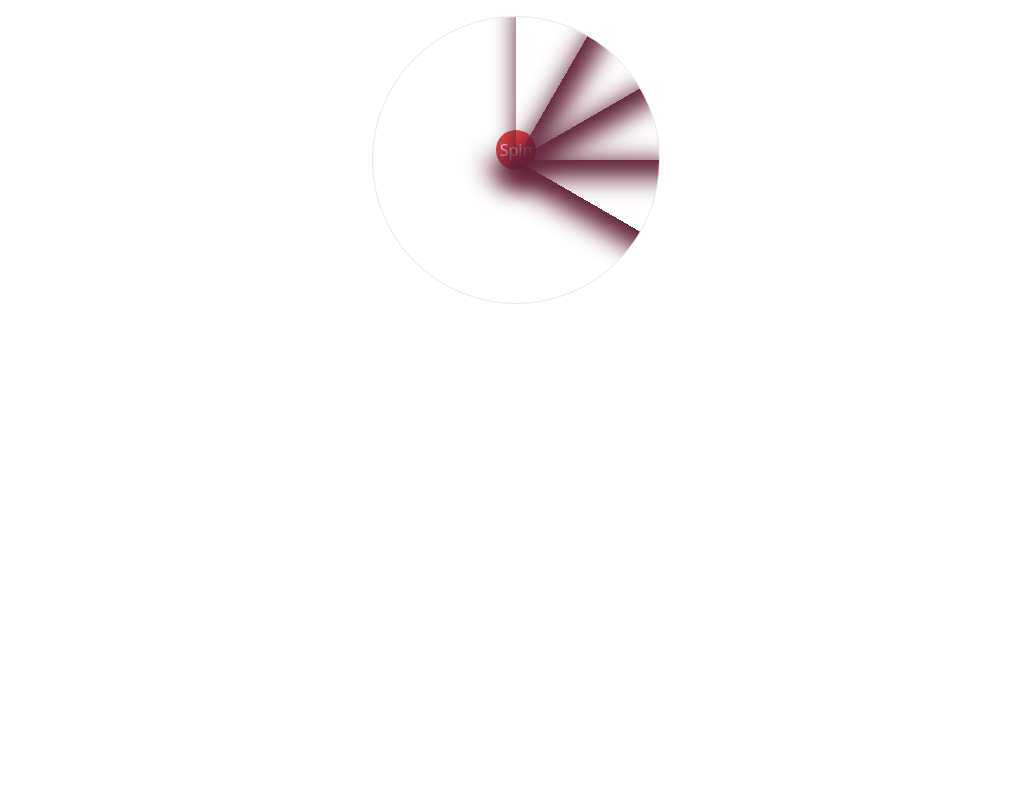
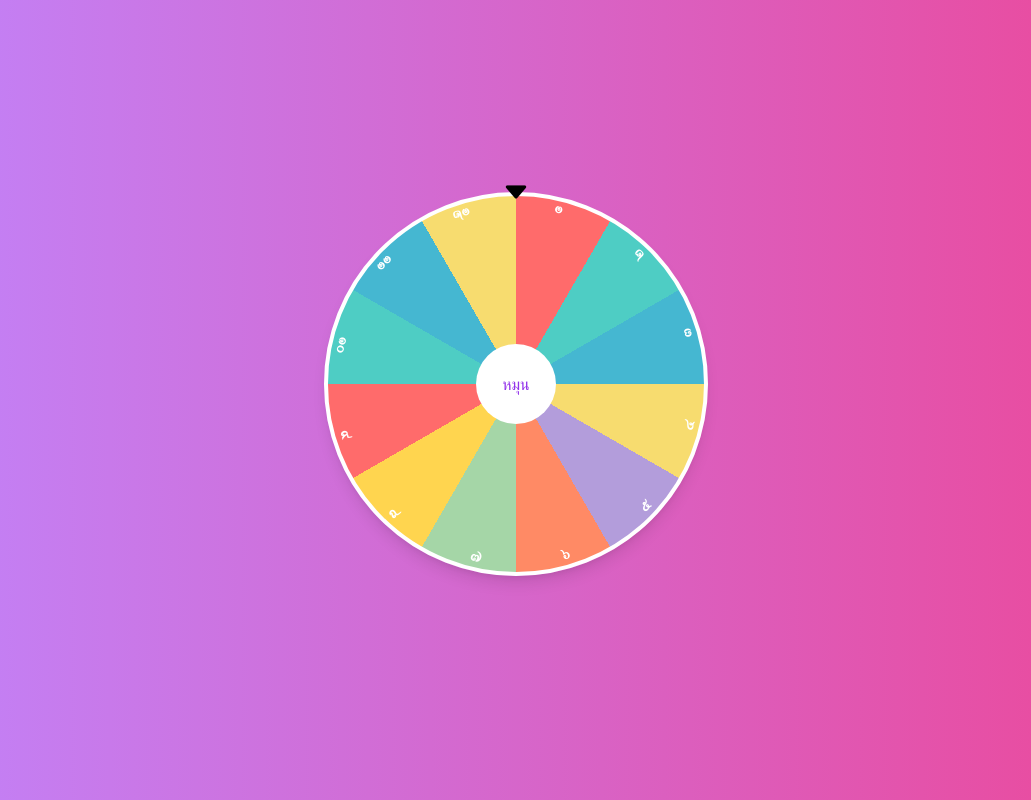
Before and after one commit to nutkiattisak/fortune-telling-lanna, a Vue app: page / in a window 1280 px wide. Shown: the whole page, without its empty margins (124-1155 px from the left). Built offline with nearby package versions, Linux system fonts and the light colour scheme.

Commit message:
feat: update spin wheel

```diff
--- a/src/App.vue
+++ b/src/App.vue
@@ -1,14 +1,14 @@
-<script setup lang="ts">
-import Spinner from './components/Spinner.vue';
-</script>
-
 <template>
-  <div>
-    <Spinner />
-  </div>
-
+  <WheelComponent />
 </template>
 
-<style scoped>
+<script lang="ts">
+import { defineComponent } from "vue"
+import WheelComponent from "./components/WheelComponent.vue"
 
-</style>
+export default defineComponent({
+  components: {
+    WheelComponent,
+  },
+})
+</script>
--- /dev/null
+++ b/src/components/WheelComponent.vue
@@ -0,0 +1,142 @@
+<template>
+  <div
+    class="flex flex-col items-center justify-center min-h-screen p-4 bg-gradient-to-r from-purple-400 to-pink-500"
+  >
+    <div class="relative mb-8 w-96 h-96">
+      <div
+        class="relative w-full h-full border-4 border-white rounded-full shadow-lg"
+        :style="wheelStyle"
+        ref="wheel"
+      >
+        <div
+          v-for="(item, index) in items"
+          :key="index"
+          class="absolute flex items-center justify-center w-full h-full font-bold text-white"
+          :style="getItemStyle(index)"
+        >
+          <span
+            class="absolute flex flex-row top-3"
+            :style="getSpanStyle(index)"
+          >
+            {{ item }}
+          </span>
+        </div>
+      </div>
+      <div
+        class="absolute top-0 z-20 transform -translate-x-1/2 -translate-y-1/2 left-1/2"
+      >
+        <img src="/down-arrow.png" alt="" />
+        <!-- <ArrowDown class="w-8 h-8 text-white filter drop-shadow-lg" /> -->
+      </div>
+      <div
+        class="absolute z-10 transform -translate-x-1/2 -translate-y-1/2 top-1/2 left-1/2"
+      >
+        <button
+          @click="spinWheel"
+          :disabled="isSpinning"
+          class="flex items-center justify-center w-20 h-20 text-purple-600 bg-white rounded-full hover:bg-purple-100 focus:ring-2 focus:ring-purple-600 focus:ring-opacity-50"
+        >
+          <div>หมุน</div>
+        </button>
+      </div>
+    </div>
+    <div
+      v-if="selectedItem"
+      class="mt-4 text-2xl font-bold text-center text-white"
+      aria-live="polite"
+    >
+      Result: {{ selectedItem }}
+    </div>
+  </div>
+</template>
+
+<script setup>
+import { ref, computed, onMounted, onUnmounted } from "vue"
+
+const items = ref([
+  "๑",
+  "๒",
+  "๓",
+  "๔",
+  "๕",
+  "๖",
+  "๗",
+  "๘",
+  "๙",
+  "๑๐",
+  "๑๑",
+  "๑๒",
+])
+const rotation = ref(0)
+const selectedItem = ref(null)
+const isSpinning = ref(false)
+const wheel = ref(null)
+
+const wheelStyle = computed(() => {
+  const colors = [
+    "#FF6B6B",
+    "#4ECDC4",
+    "#45B7D1",
+    "#F7DC6F",
+    "#B39DDB",
+    "#FF8A65",
+    "#A5D6A7",
+    "#FFD54F",
+    "#FF6B6B",
+    "#4ECDC4",
+    "#45B7D1",
+    "#F7DC6F",
+  ]
+  const gradientStops = colors
+    .map((color, index) => {
+      const start = (index * 360) / items.value.length
+      const end = ((index + 1) * 360) / items.value.length
+      return `${color} ${start}deg ${end}deg`
+    })
+    .join(", ")
+
+  return {
+    background: `conic-gradient(from 0deg, ${gradientStops})`,
+    transform: `rotate(${rotation.value}deg)`,
+    transition: "transform 3s ease-out",
+  }
+})
+
+const spinButtonStyle = computed(() => ({
+  transform: `rotate(${isSpinning.value ? "360deg" : "0deg"})`,
+  transition: "transform 3s linear",
+}))
+
+const getItemStyle = (index) => ({
+  transform: `rotate(${
+    // 90
+    (index * 360) / items.value.length + 360 / items.value.length / 2
+  }deg)`,
+})
+
+const getSpanStyle = (index) => ({
+  transform: `translate(-50%, -50%) rotate(${
+    180
+    // -(index * 360) / items.value.length - 360 / items.value.length / 2
+  }deg)`,
+})
+
+const spinWheel = () => {
+  const randomDegrees = Math.random() * 360
+  const newRotation = rotation.value + 360 + randomDegrees
+
+  rotation.value = newRotation
+  selectedItem.value = null
+  isSpinning.value = true
+
+  setTimeout(() => {
+    const index = Math.floor(
+      ((360 - (rotation.value % 360)) % 360) / (360 / items.value.length)
+    )
+    selectedItem.value = items.value[index]
+    isSpinning.value = false
+  }, 5000)
+}
+
+onUnmounted(() => {})
+</script>
```
Also changed, not shown: public/down-arrow.png (added).
